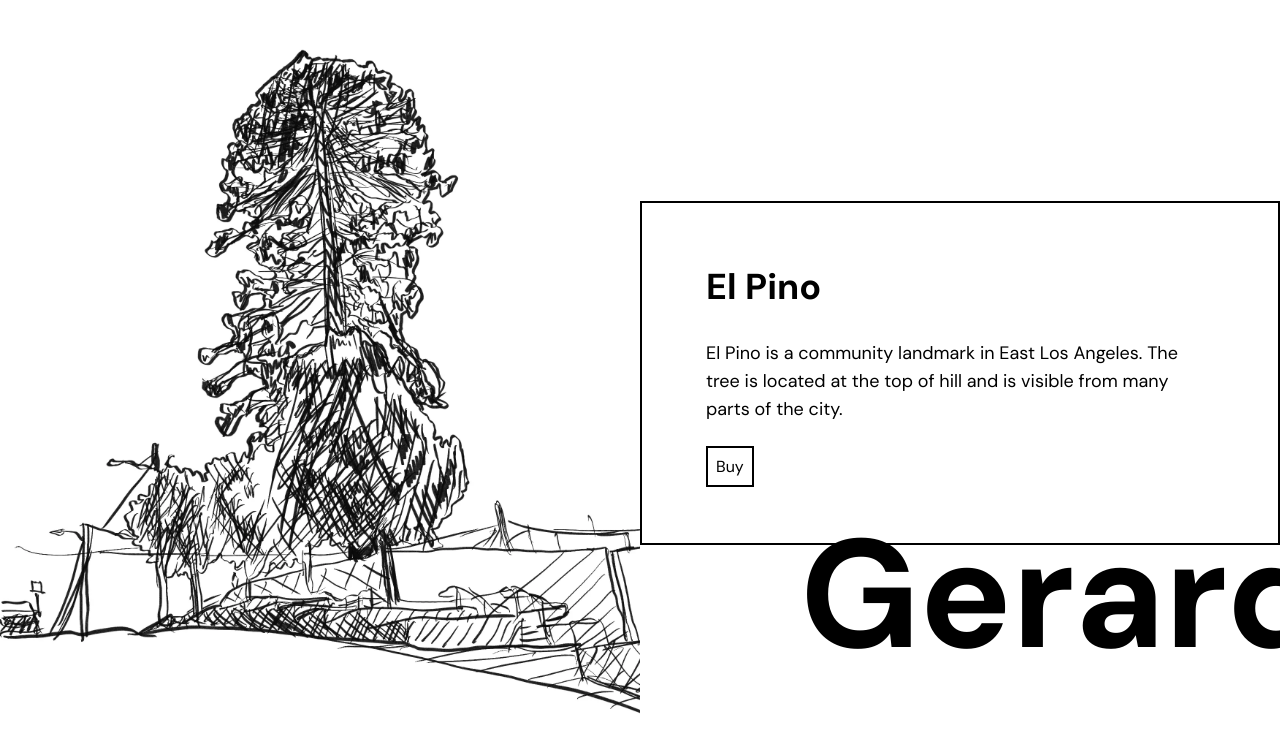
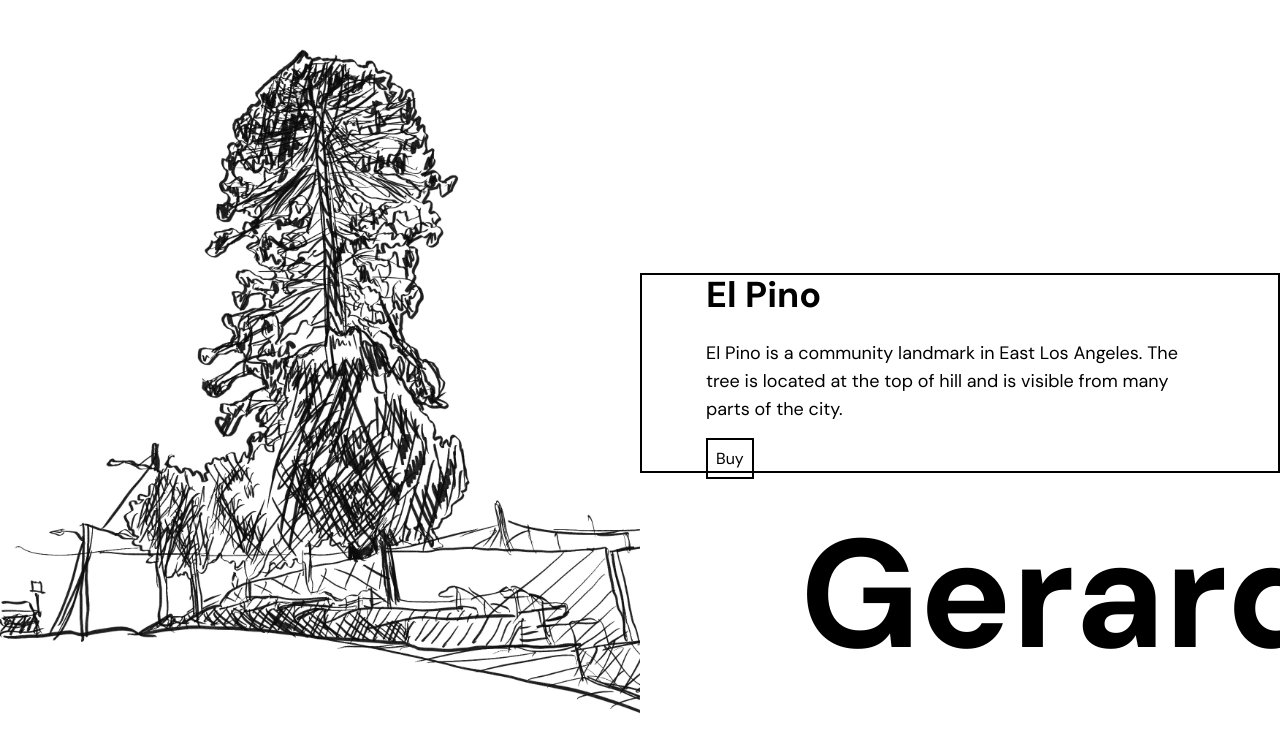
Before and after one commit to gerardojgarcia/gg_portfolio_24, a Nuxt app: page /art/el-pino in a window 1280 px wide. Shown: the top 752 px of the page. Built offline with nearby package versions, Linux system fonts and the light colour scheme.

Commit message:
updated el pino art page

```diff
--- a/pages/art/el-pino.vue
+++ b/pages/art/el-pino.vue
@@ -10,21 +10,22 @@ const art = ref({
     <div class="art-information">
         <div class="flex items-center">
             <div class="w-1/2">
-        <NuxtImg :src="art.image" height="900px" />
+                <NuxtImg :src="art.image" width="900px" />
             </div>
-      <div class="w-1/2 border-2 border-black p-16">
+            <div class="w-1/2 border-2 dark:text-white border-black px-16">
                 <!-- Title -->
                 <h1 class="text-4xl font-bold">{{ art.title }}</h1>
                 <!-- Description -->
-        <p class="text-lg py-8">
-          El Pino is a community landmark in East Los Angeles. The tree is located at the
-          top of hill and is visible from many parts of the city.
+                <p class="text-lg py-6">
+                    El Pino is a community landmark in East Los Angeles. The
+                    tree is located at the top of hill and is visible from many
+                    parts of the city.
                 </p>
                 <!-- Buy button -->
                 <a
                     target="_top"
                     href="https://studiogg.dpdcart.com/cart/buy?product_id=238443&amp;product_price_id=260149&amp;quantity=1&amp;use_cart=0"
-          class="border-2 border-black p-2 text-center hover:bg-black hover:text-white"
+                    class="border-2 border-black dark:border-white dark:hover:bg-white dark:hover:text-black p-2 text-center hover:bg-black hover:text-white"
                     >Buy</a
                 >
             </div>
```
Lines whose indentation alone changed are shown as unchanged.
